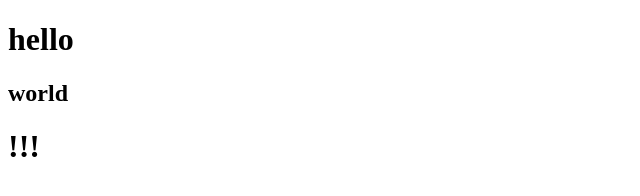
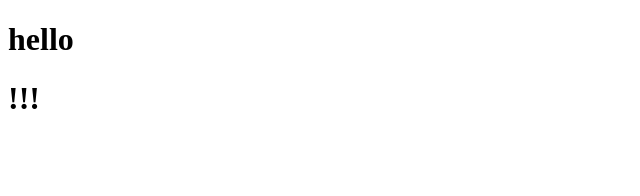
Before and after one commit to mtkbtbevice/git-lesson, a plain HTML site: page index.html in a window 1280 px wide. Shown: the whole page, without its empty margins (0-640 px from the left). Drawn offline with Linux system fonts and the light colour scheme.

Commit message:
delete h2

```diff
--- a/index.html
+++ b/index.html
@@ -8,7 +8,6 @@
 </head>
 <body>
     <h1>hello</h1>
-    <h2>world</h2>
     <h1>!!!</h1>
 </body>
 </html>
```
